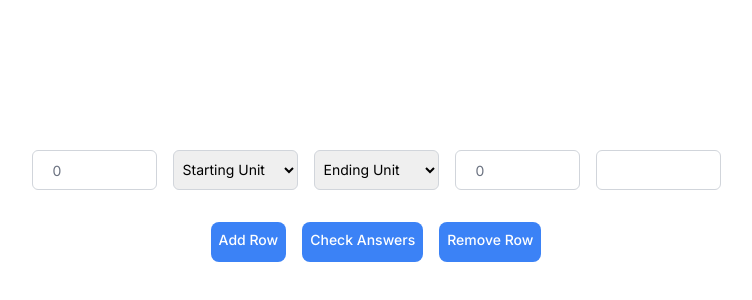
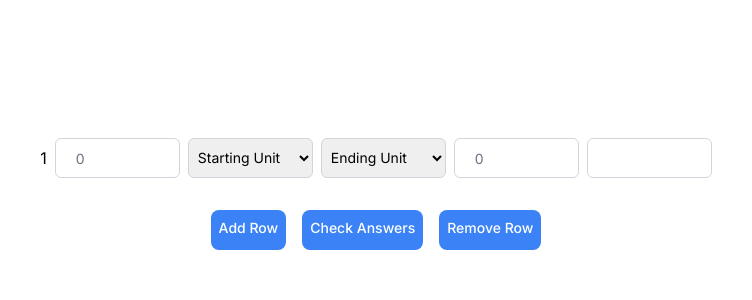
Before and after one commit to sjohnamson/unit-converter, a Next.js app: page / in a window 1280 px wide. Shown: the part 210-510 px from the top of the page, without its empty margins (264-1016 px from the left). Built offline with nearby package versions, Linux system fonts and the light colour scheme.

Commit message:
Small UI changes in page.tsx

```diff
--- a/src/app/page.tsx
+++ b/src/app/page.tsx
@@ -21,7 +21,7 @@ export default function Home() {
   ]);
 
   const handleInputChange = (
-    rowIndex,
+    rowIndex: number,
     name: string,
     value: string | number
   ) => {
@@ -89,7 +89,7 @@ export default function Home() {
   };
 
   return (
-    <main className="flex flex-col min-h-screen items-center justify-center p-4 md:p-24">
+    <main className="flex flex-col min-h-screen items-center justify-center p-2 md:p-24">
       {questionsState.map(
         (
           {
@@ -105,8 +105,11 @@ export default function Home() {
         ) => (
           <div
             key={rowIndex}
-            className="mt-5 flex flex-col items-center gap-2 md:mt-8 md:flex-row md:gap-4"
+            className="mt-2 flex flex-col items-center gap-1 md:mt-2 md:flex-row md:gap-2"
           >
+            <div>
+              {rowIndex + 1}
+            </div>
             {/* returns input fields for the basic question structure */}
             <Inputs
               label="Input Value"
--- a/src/app/ui/worksheet/inputs.tsx
+++ b/src/app/ui/worksheet/inputs.tsx
@@ -26,7 +26,7 @@ const Inputs: React.FC<InputsProps> = ({
         {label}
       </label>
       <input
-        className={`peer block w-[125px] h-[40px] rounded-md border ${borderColor} ${textColor} py-[10px] pl-5 text-sm outline-2 placeholder:text-gray-500`}
+        className={`peer block w-[125px] h-[40px] rounded-md border ${borderColor} ${textColor} py-[5px] pl-5 text-sm outline-2 placeholder:text-gray-500`}
         placeholder={placeholder}
         onChange={handleChange}
       />
```
